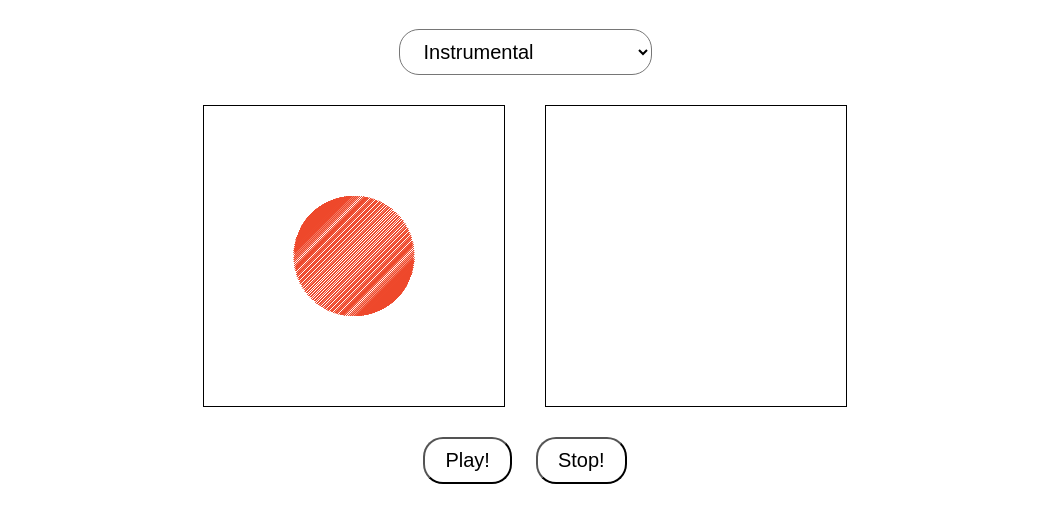
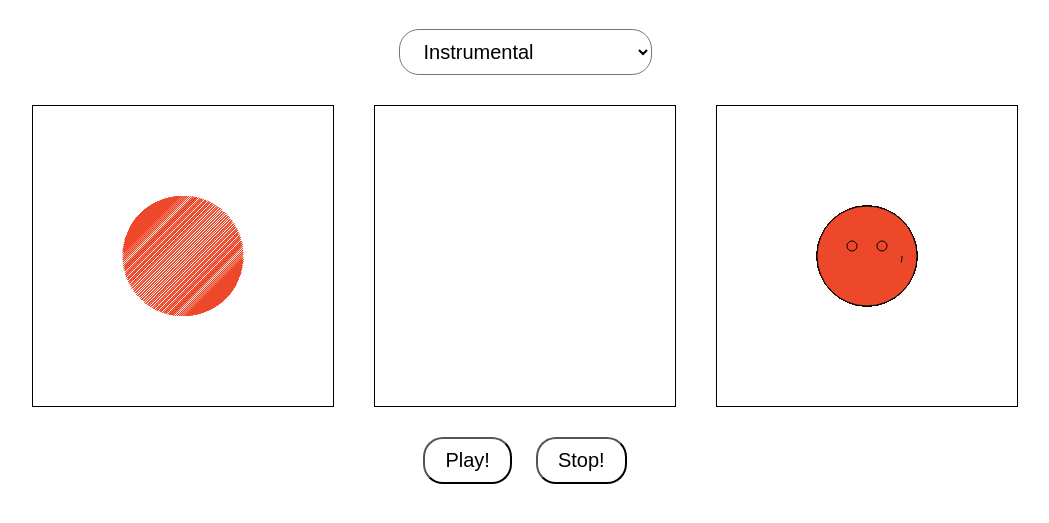
Before and after one commit to Anisha7/Audio-visualization, a plain HTML site: page index.html in a window 1280 px wide. Both pictures are taken after a click on the button "Play!". Shown: the part 69-592 px from the top of the page, without its empty margins (115-1164 px from the left). Drawn offline with Linux system fonts and the light colour scheme.

Commit message:
refactored

```diff
--- a/audio.js
+++ /dev/null
@@ -1,57 +0,0 @@
-let playing = false;
-// Analysing audio
-let audio;
-let audioContext;
-let analyzer;
-let frequencyArray;
-
-// select song form
-const selectSongForm = document.getElementById("select-song");
-selectSongForm.onchange = updateSongIndex;
-
-// files
-let currSong = selectSongForm.value;
-
-// play button
-const playButton = document.getElementById("button-play");
-playButton.addEventListener("click", e => {
-  stopAudio();
-  startAudio();
-});
-
-// stop button
-const stopButton = document.getElementById("button-stop");
-stopButton.addEventListener("click", e => {
-  stopAudio();
-});
-
-// functions
-// Update song index
-function updateSongIndex() {
-  currSong = selectSongForm.value;
-  stopAudio();
-}
-
-// load audio
-function startAudio() {
-  audio = new Audio();
-  audioContext = new (window.AudioContext || window.webkitAudioContext)();
-
-  audio.src = currSong;
-
-  // Analyzing audio
-  analyser = audioContext.createAnalyser();
-  const source = audioContext.createMediaElementSource(audio);
-  source.connect(analyser);
-  analyser.connect(audioContext.destination);
-  frequencyArray = new Uint8Array(analyser.frequencyBinCount);
-  audio.play();
-  render();
-  render2();
-}
-
-function stopAudio() {
-  if (audioContext) {
-    audioContext.close();
-  }
-}
--- a/barsVisualization.js
+++ /dev/null
@@ -1,38 +0,0 @@
-// Visual 1 canvas setup
-const canvas = document.getElementById("canvas");
-const ctx = canvas.getContext("2d");
-
-function render() {
-  ctx.clearRect(0, 0, 300, 300);
-
-  const centerX = 300 / 2;
-  const centerY = 300 / 2;
-  const radius = 300 / 5;
-
-  ctx.arc(centerX, centerY, radius, 0, 2 * Math.PI);
-
-  const bars = 200;
-  const step = (Math.PI * 2) / bars;
-
-  analyser.getByteFrequencyData(frequencyArray);
-
-  frequencyArray.forEach((f, i) => {
-    ctx.beginPath();
-    // console.log(f)
-    // ctx.strokeStyle = `hsl(${(328 + i) % 360}, 76%, ${86 - (i * 0.1)}%)`
-    ctx.strokeStyle = `hsl(${(9 + f) % 360}, 85%, 55%)`;
-    const barLength = frequencyArray[i] * 0.5;
-    const y2 = Math.cos(step * i) * radius + centerX;
-    const y1 = Math.sin(step * i) * radius + centerY;
-    const x1 = Math.cos(step * i) * (radius + barLength) + centerX;
-    const x2 = Math.sin(step * i) * (radius + barLength) + centerY;
-
-    ctx.moveTo(x1, y1);
-    ctx.lineTo(x2, y2);
-    ctx.stroke();
-  });
-
-  ctx.stroke();
-
-  requestAnimationFrame(render);
-}
--- a/index.html
+++ b/index.html
@@ -5,9 +5,11 @@
         flex-direction: column;
         align-items: center;
         justify-content: center;
+        flex-wrap: wrap;
     }
 
-    button, select {
+    button,
+    select {
         padding: 10px 20px;
         margin: 10px;
         font-size: 20px;
@@ -24,8 +26,9 @@
         border: 1px solid black;
         margin: 20px;
     }
+</style>
 
-</style>
+<body>
     <h1>Frequency visualizer</h1>
     <select id="select-song">
         <option value="music/mid.ogg">Instrumental</option>
@@ -33,33 +36,23 @@
         <option value="music/dieantwood.mp3">Alien by Die Antwood </option>
         <option value="music/BeyonceHalo.mp3">Halo by Beyonce </option>
         <option value="music/SiaCheapThrills.mp3">Cheap Thrills by Sia </option>
+        <option value="music/DrakeOneDance.mp3">One Dance by Drake </option>
     </select>
     <div class="inline">
         <canvas id="canvas" width="300" height="300"></canvas>
         <canvas id="canvas2" width="300" height="300"></canvas>
+        <canvas id="canvas3" width="300" height="300"></canvas>
     </div>
     <div>
         <button id="button-play">Play!</button>
         <button id="button-stop">Stop!</button>
     </div>
 
-<script src="barsVisualization.js"></script>
-<script src="sunVisualization.js"></script>
-<script src="audio.js"></script>
+    <script src="scripts/helpers.js"></script>
+    <script src="scripts/visualize.js"></script>
+    <script src="scripts/audio.js"></script>
     <script>
-    // face
-    // ctx2.beginPath();
 
-    // ctx2.arc(75, 75, 50, 0, Math.PI * 2, true); // Outer circle
-    // ctx2.fillStyle = `hsl(${(9 + f * 20) % 360}, 85%, 55%)`;
-    // ctx2.fill();
-
-    // ctx2.moveTo(110, 75);
-    // ctx2.arc(75, 75, 35, 0, Math.PI, false);  // Mouth (clockwise)
-    // ctx2.moveTo(65, 65);
-    // ctx2.arc(60, 65, 5, 0, Math.PI * 2, true);  // Left eye
-    // ctx2.moveTo(95, 65);
-    // ctx2.arc(90, 65, 5, 0, Math.PI * 2, true);  // Right eye
-    // ctx2.stroke();
 
     </script>
+</body>
--- /dev/null
+++ b/scripts/audio.js
@@ -0,0 +1,63 @@
+
+// **** Setup ****
+
+let playing = false;
+// Analysing audio
+let audio;
+let audioContext;
+let analyzer;
+let frequencyArray;
+
+// select song form
+const selectSongForm = document.getElementById("select-song");
+selectSongForm.onchange = updateSongIndex;
+
+// files
+let currSong = selectSongForm.value;
+
+// play button
+const playButton = document.getElementById("button-play");
+playButton.addEventListener("click", e => {
+  stopAudio();
+  startAudio();
+});
+
+// stop button
+const stopButton = document.getElementById("button-stop");
+stopButton.addEventListener("click", e => {
+  stopAudio();
+});
+
+
+// **** functions ****
+
+// Update song index
+function updateSongIndex() {
+  currSong = selectSongForm.value;
+  stopAudio();
+}
+
+// load audio
+function startAudio() {
+  audio = new Audio();
+  audioContext = new (window.AudioContext || window.webkitAudioContext)();
+
+  audio.src = currSong;
+
+  // Analyzing audio
+  analyser = audioContext.createAnalyser();
+  const source = audioContext.createMediaElementSource(audio);
+  source.connect(analyser);
+  analyser.connect(audioContext.destination);
+  frequencyArray = new Uint8Array(analyser.frequencyBinCount);
+  audio.play();
+  render();
+  render2();
+  render3();
+}
+
+function stopAudio() {
+  if (audioContext) {
+    audioContext.close();
+  }
+}
--- /dev/null
+++ b/scripts/helpers.js
@@ -0,0 +1,48 @@
+
+function drawSun(c, f, i, item, step, centerX, centerY, radius) {
+    c.beginPath();
+
+    c.strokeStyle = `hsl(${(9 + f) % 360}, 85%, 55%)`;
+    const barLength = item * 0.5;
+    const y2 = Math.cos(step * i) * radius + centerX;
+    const y1 = Math.sin(step * i) * radius + centerY;
+    const x1 = Math.cos(step * i) * (radius + barLength) + centerX;
+    const x2 = Math.sin(step * i) * (radius + barLength) + centerY;
+
+    c.moveTo(x1, y1);
+    c.lineTo(x2, y2);
+    c.stroke();
+}
+
+function drawBars(c, f, i, item, step) {
+    c.beginPath();
+    c.strokeStyle = `hsl(${(9 + f) % 360}, 85%, 55%)`;
+    const barLength = (item / 255) * 300;
+
+    const x = step * i + 2;
+    const y = barLength;
+
+    c.moveTo(x, 0);
+    c.lineTo(x, y);
+    c.stroke();
+}
+
+// context.arc(x,y,r,sAngle,eAngle,counterclockwise);
+function drawFace(c, f, centerX, centerY) {
+    // face
+    c.beginPath();
+
+    angle = Math.random(2)
+
+    c.arc(centerX + 75, centerY + 75, 50, 0, Math.PI * 2, true); // Outer circle
+    c.fillStyle = `hsl(${(9 + f * 20) % 360}, 85%, 55%)`;
+    c.fill();
+
+    c.moveTo(centerX + 110, centerY + 75);
+    c.arc(centerX + 75, centerY + 75, 35, 0, Math.PI * angle, false); // Mouth (clockwise)
+    c.moveTo(centerX + 65, centerY + 65);
+    c.arc(centerX + 60, centerY + 65, 5, 0, Math.PI * 2, true); // Left eye
+    c.moveTo(centerX + 95, centerY + 65);
+    c.arc(centerX + 90, centerY + 65, 5, 0, Math.PI * 2, true); // Right eye
+    c.stroke();
+  }
--- /dev/null
+++ b/scripts/visualize.js
@@ -0,0 +1,36 @@
+// Visual 1 canvas setup
+const canvas = document.getElementById("canvas");
+const ctx = canvas.getContext("2d");
+// Visual 2 canvas setup
+const canvas2 = document.getElementById("canvas2");
+const ctx2 = canvas2.getContext("2d");
+// Visual 3 canvas setup
+const canvas3 = document.getElementById("canvas3");
+const ctx3 = canvas3.getContext("2d");
+
+function render() {
+  ctx.clearRect(0, 0, 300, 300);
+  ctx2.clearRect(0, 0, 300, 300);
+  ctx3.clearRect(0, 0, 300, 300);
+
+  analyser.getByteFrequencyData(frequencyArray);
+
+  frequencyArray.forEach((f, i) => {
+    drawSun(
+      ctx,
+      f,
+      i,
+      frequencyArray[i],
+      (Math.PI * 2) / 200,
+      300 / 2,
+      300 / 2,
+      300 / 5
+    );
+    drawBars(ctx2, f, i, frequencyArray[i], 300 / 200);
+    drawFace(ctx3, f, 150/2, 150/2)
+  });
+
+  ctx.stroke();
+
+  requestAnimationFrame(render);
+}
--- a/sunVisualization.js
+++ /dev/null
@@ -1,25 +0,0 @@
-// Visual 2 canvas setup
-const canvas2 = document.getElementById("canvas2");
-const ctx2 = canvas2.getContext("2d");
-
-function render2() {
-  ctx2.clearRect(0, 0, 300, 300);
-  analyser.getByteFrequencyData(frequencyArray);
-
-  const bars = 200;
-  const step = 300 / bars;
-
-  frequencyArray.forEach((f, i) => {
-    ctx2.beginPath();
-    ctx2.strokeStyle = `hsl(${(9 + f) % 360}, 85%, 55%)`;
-    const barLength = (frequencyArray[i] / 255) * 300;
-
-    const x = step * i + 2;
-    const y = barLength;
-
-    ctx2.moveTo(x, 0);
-    ctx2.lineTo(x, y);
-    ctx2.stroke();
-  });
-  requestAnimationFrame(render2);
-}
```
Also changed, not shown: 1 other file. Lines whose indentation alone changed are shown as unchanged.
